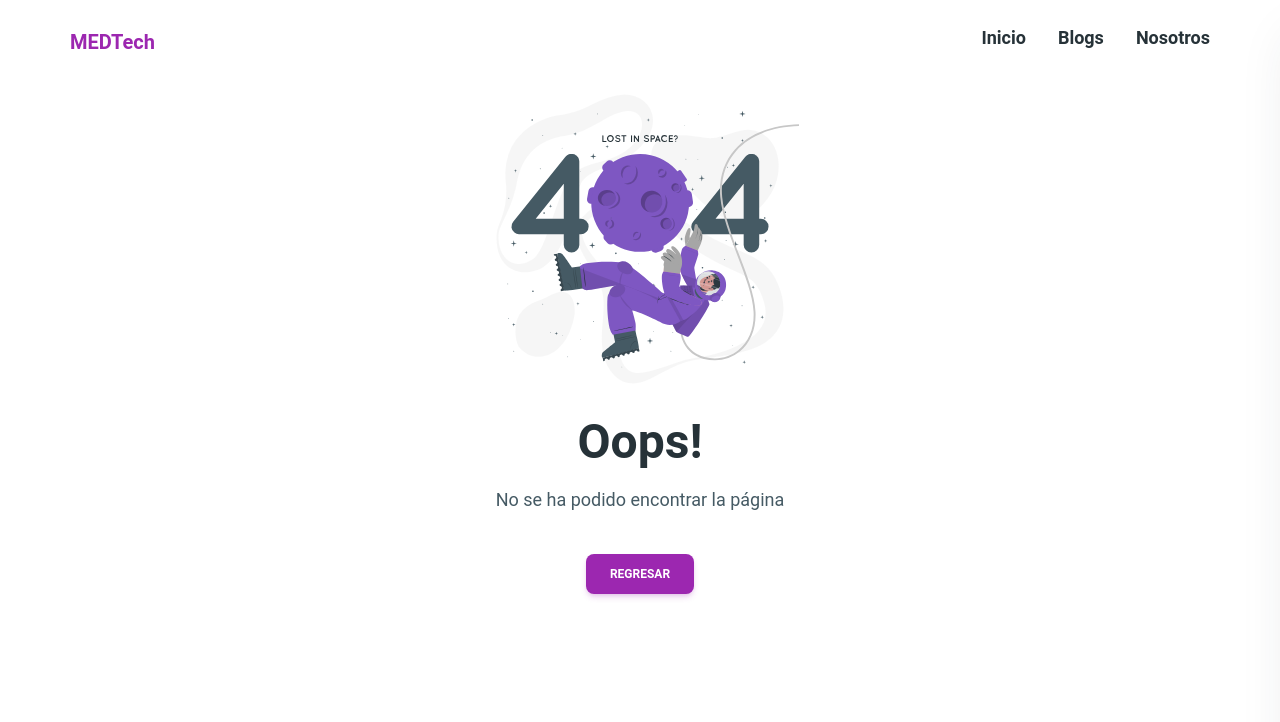
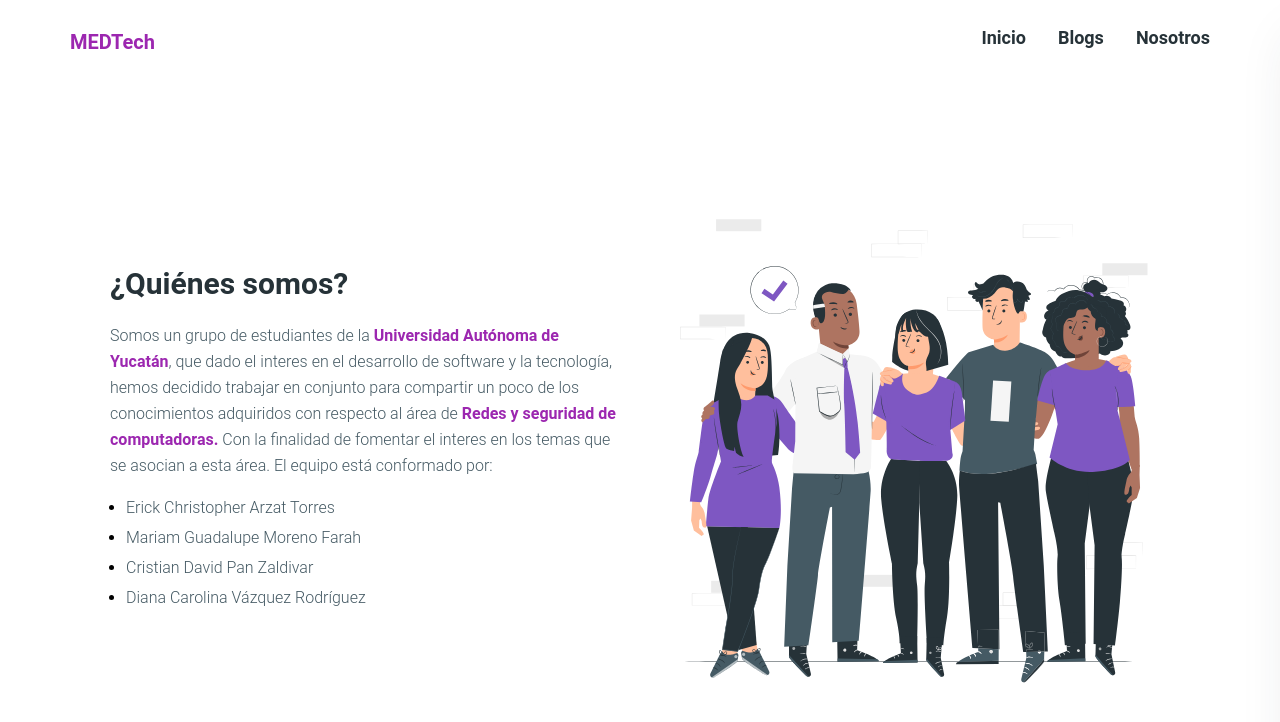
Before and after one commit to Cristianpan/MEDTech, a Next.js app: page /nosotros in a window 1280 px wide. Before the commit this address had no page. Shown: the top 722 px of the page. Built offline with nearby package versions, Linux system fonts and the light colour scheme.

Commit message:
feat: :sparkles: Add about us page

```diff
--- a/src/app/Components/Paginator.tsx
+++ b/src/app/Components/Paginator.tsx
@@ -11,7 +11,6 @@ interface PaginatorProps {
 
 export const Paginator = ({ initialPage = 1, maxPages }: PaginatorProps) => {
   const [currentPage, setCurrentPage] = useState(initialPage);
-  const items = Array.from({ length: maxPages }, (_, i) => i + 1);
 
   const handleNext = () => {
     if (currentPage < maxPages) {
--- /dev/null
+++ b/src/app/nosotros/page.tsx
@@ -0,0 +1,60 @@
+import Image from "next/image";
+import { Typography } from "../MaterialComponents";
+
+export default function page() {
+  return (
+    <div className="animate-fadeIn mx-auto min-h-[calc(100vh-5rem)] flex flex-col md:mt-0 md:gap-10 justify-end items-center md:grid md:grid-cols-2">
+      <div>
+        <Typography
+          variant="h1"
+          className="text-3xl font-semibold  text-blue-gray-900 leading-tight"
+        >
+          ¿Quiénes somos?
+        </Typography>
+        <Typography className="mt-5 text-blue-gray-700">
+          Somos un grupo de estudiantes de la{" "}
+          <span className="text-purple-500 font-semibold">
+            Universidad Autónoma de Yucatán
+          </span>
+          , que dado el interes en el desarrollo de software y la tecnología,
+          hemos decidido trabajar en conjunto para compartir un poco de los
+          conocimientos adquiridos con respecto al área de{" "}
+          <span className="text-purple-500 font-semibold">
+            Redes y seguridad de computadoras.
+          </span>{" "}
+          Con la finalidad de fomentar el interes en los temas que se asocian a
+          esta área. El equipo está conformado por:
+        </Typography>
+        <ul className="list-disc pl-4 mt-4">
+          <li>
+            <Typography className="text-blue-gray-700 mb-1">
+              Erick Christopher Arzat Torres
+            </Typography>
+          </li>
+          <li>
+            <Typography className="text-blue-gray-700 mb-1">
+              Mariam Guadalupe Moreno Farah
+            </Typography>
+          </li>
+          <li>
+            <Typography className="text-blue-gray-700 mb-1">
+              Cristian David Pan Zaldivar
+            </Typography>
+          </li>
+          <li>
+            <Typography className="text-blue-gray-700 mb-1">
+              Diana Carolina Vázquez Rodríguez
+            </Typography>
+          </li>
+        </ul>
+      </div>
+      <Image
+        src="/about-us.svg"
+        alt="about us"
+        width={100}
+        height={100}
+        className="w-full"
+      />
+    </div>
+  );
+}
```
Also changed, not shown: public/about-us.svg (added).
